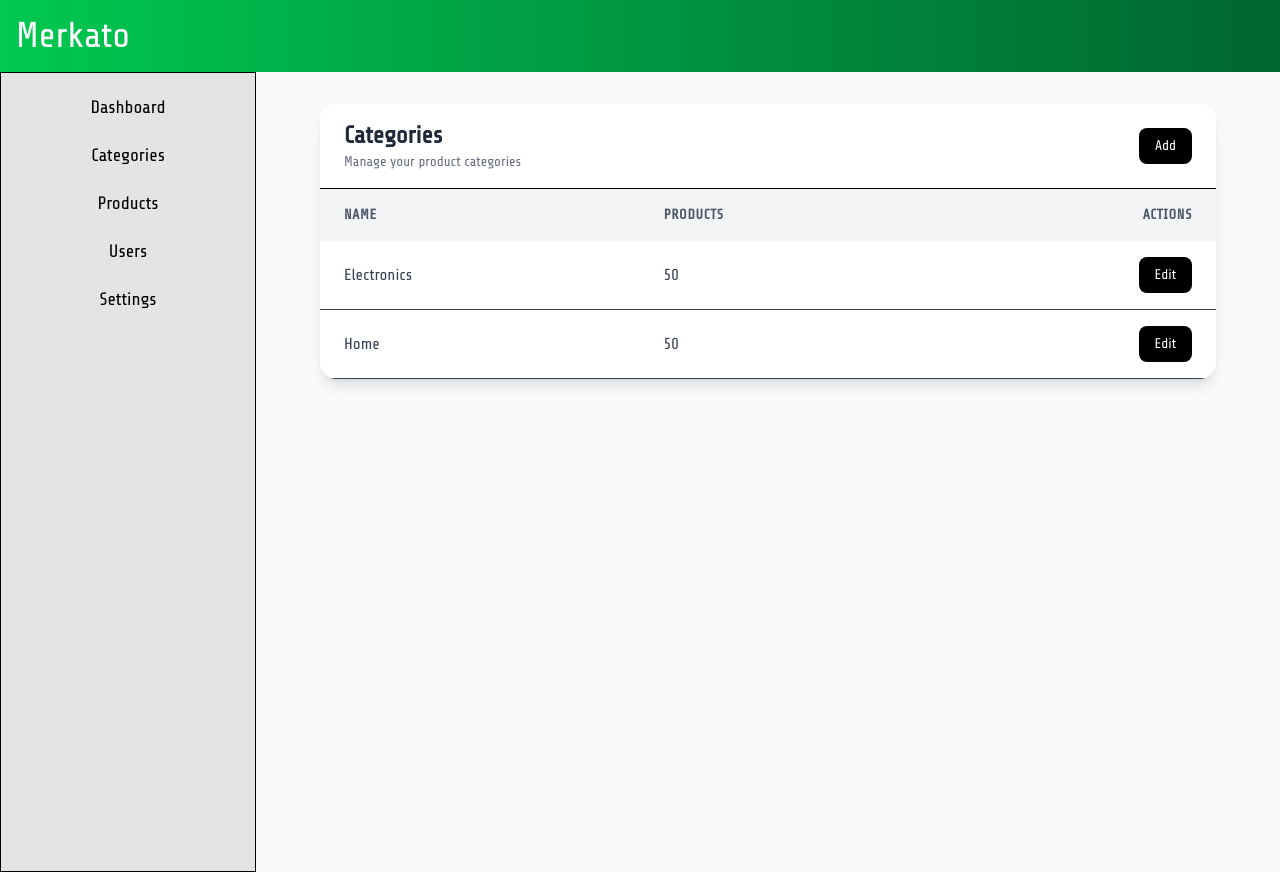
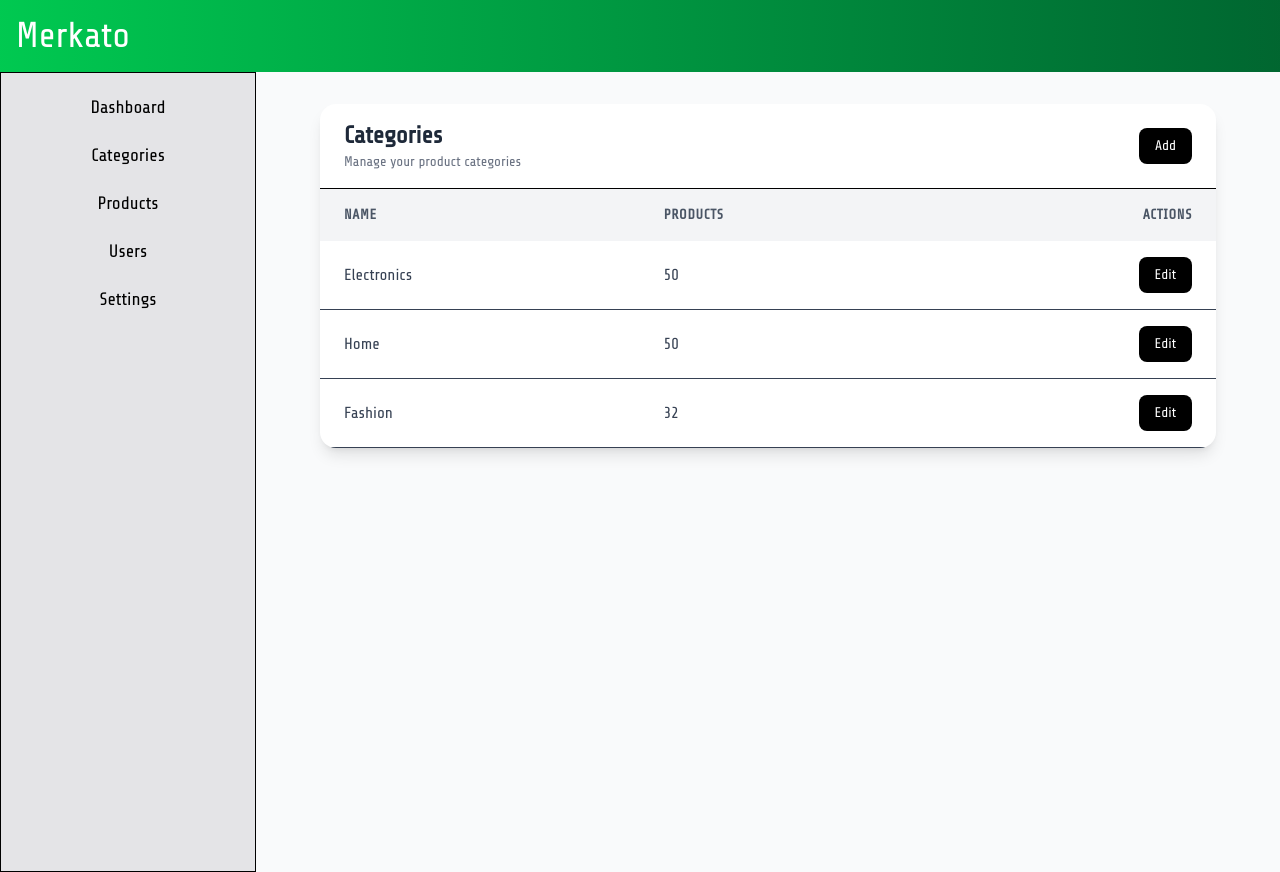
Before and after one commit to Yoni190/merkato, a React app in the folder frontend/: page /admin/categories in a window 1280 px wide. Built offline with nearby package versions, Linux system fonts and the light colour scheme; the HTML template or start-up script is replaced by a standard one.

Commit message:
Use an array to display dummy data

```diff
--- a/frontend/src/pages/admin/categories/Categories.jsx
+++ b/frontend/src/pages/admin/categories/Categories.jsx
@@ -1,6 +1,13 @@
 import React from 'react'
 
 const Categories = () => {
+
+  const categories = [
+    { id: 1, name: "Electronics", products: 50 },
+    { id: 2, name: "Home", products: 50 },
+    { id: 3, name: "Fashion", products: 32 },
+  ]
+
   return (
     <div className="p-8 bg-gray-50 min-h-screen">
       <div className="max-w-4xl mx-auto bg-white rounded-2xl shadow-lg overflow-hidden">
@@ -16,9 +23,9 @@ const Categories = () => {
             </p>
           </div>
 
-          <div>
-            <button className='px-4 py-2 text-sm font-medium text-white bg-black rounded-lg hover:bg-gray-800 transition'>Add</button>
-          </div>
+          <button className="px-4 py-2 text-sm font-medium text-white bg-black rounded-lg hover:bg-gray-800 transition">
+            Add
+          </button>
         </div>
 
         {/* Table */}
@@ -34,25 +41,24 @@ const Categories = () => {
             </thead>
 
             <tbody className="text-gray-700">
-              <tr className="border-b hover:bg-gray-50 transition">
-                <td className="px-6 py-4 font-medium">Electronics</td>
-                <td className="px-6 py-4">50</td>
+              {categories.map((category) => (
+                <tr
+                  key={category.id}
+                  className="border-b hover:bg-gray-50 transition"
+                >
+                  <td className="px-6 py-4 font-medium">
+                    {category.name}
+                  </td>
+                  <td className="px-6 py-4">
+                    {category.products}
+                  </td>
                   <td className="px-6 py-4 text-right">
                     <button className="px-4 py-2 text-sm font-medium text-white bg-black rounded-lg hover:bg-gray-800 transition">
                       Edit
                     </button>
                   </td>
                 </tr>
-
-              <tr className="border-b hover:bg-gray-50 transition">
-                <td className="px-6 py-4 font-medium">Home</td>
-                <td className="px-6 py-4">50</td>
-                <td className="px-6 py-4 text-right">
-                  <button className="px-4 py-2 text-sm font-medium text-white bg-black rounded-lg hover:bg-gray-800 transition">
-                    Edit
-                  </button>
-                </td>
-              </tr>
+              ))}
             </tbody>
 
           </table>
```
Lines whose indentation alone changed are shown as unchanged.
